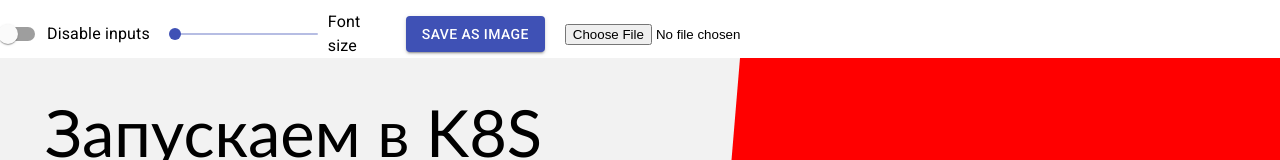
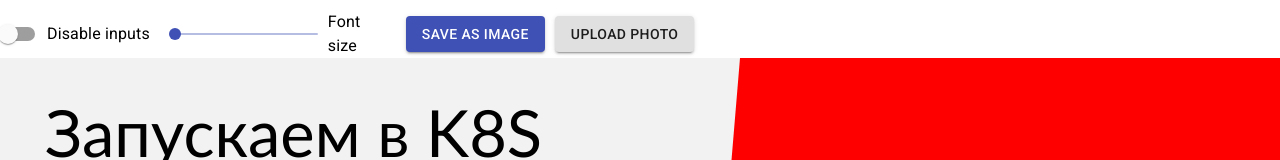
Before and after one commit to Aracturat/dotnetru-previewer, a React (Create React App) app: page / in a window 1280 px wide. Shown: the top 160 px of the page. Built offline with nearby package versions, Linux system fonts and the light colour scheme.

Commit message:
Style button for upload photo

```diff
--- a/src/js/components/Menu.tsx
+++ b/src/js/components/Menu.tsx
@@ -91,8 +91,17 @@
                 >Save as Image
                 </Button>
             </div>
-            <div className="menu__save-as-image">
-                <input type="file" onChange={ handleFileChange } />
+            <div className="menu__select-photo">
+                <input className="menu__select-photo-input"
+                    id="menu__select-photo"
+                    type="file"
+                    onChange={ handleFileChange }
+                />
+                <label className="menu__select-photo-label" htmlFor="menu__select-photo">
+                    <Button component="span" variant="contained">
+                        Upload Photo
+                    </Button>
+                </label>
             </div>
         </div>
     );
--- a/src/scss/Menu.scss
+++ b/src/scss/Menu.scss
@@ -9,6 +9,19 @@
     margin: 0 10px;
   }
 
+  &__select-photo-input {
+    width: 0.1px;
+    height: 0.1px;
+    opacity: 0;
+    overflow: hidden;
+    position: absolute;
+    z-index: -1;
+  }
+
+  &__select-photo-label {
+    cursor: pointer;
+  }
+
   &__font-size {
     width: 200px;
   }
```
